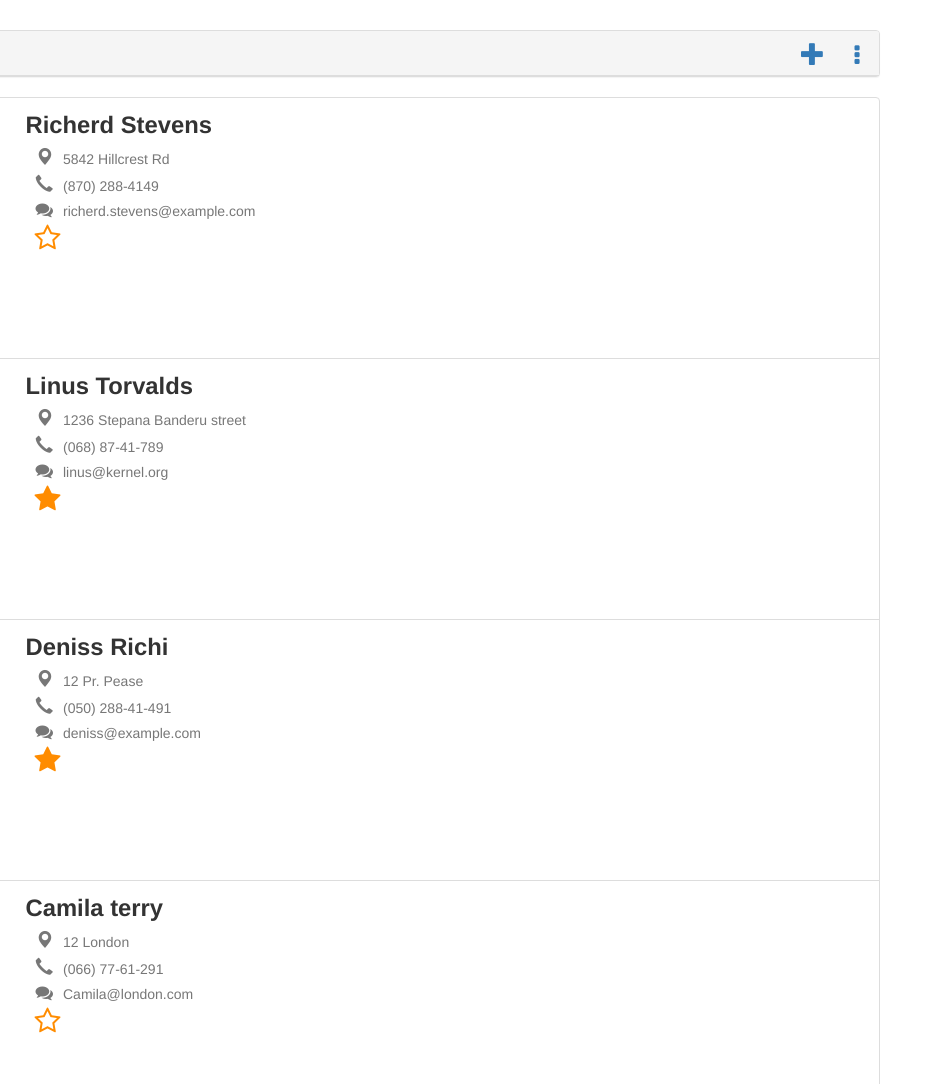
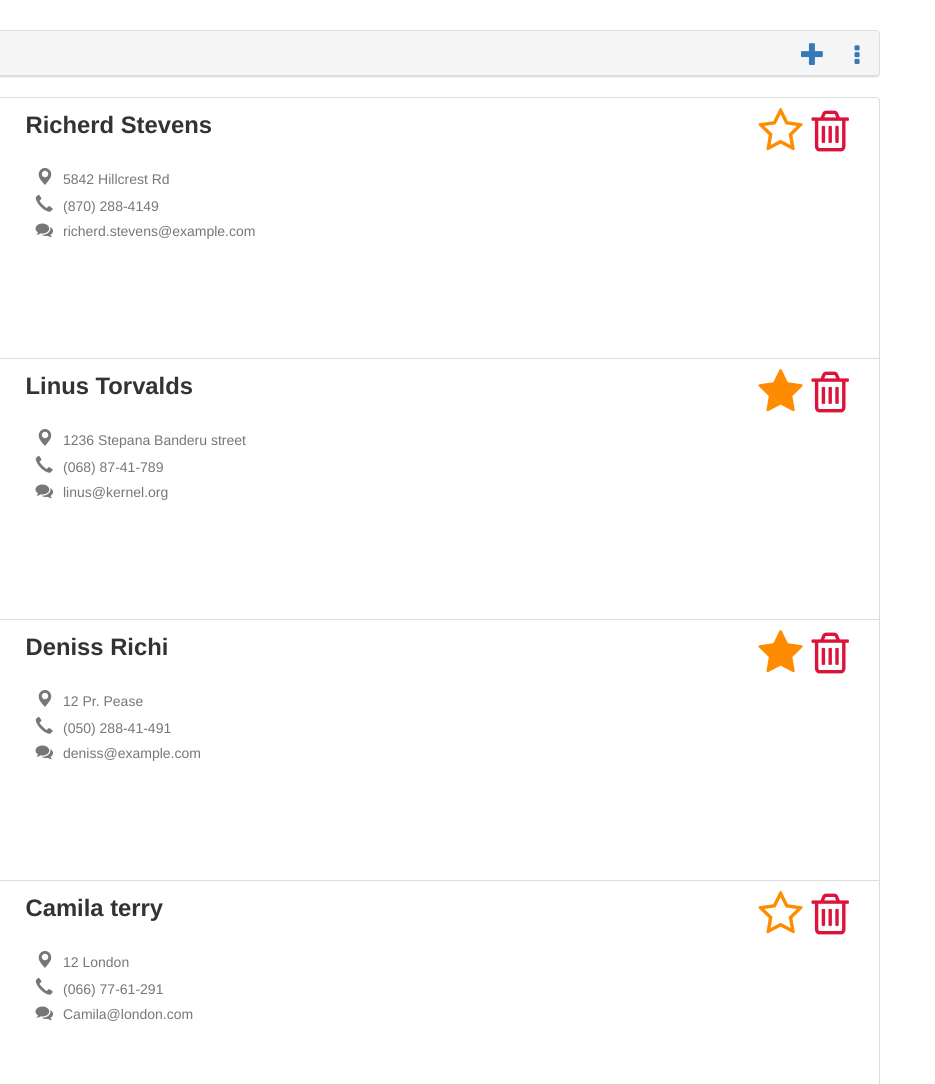
Before and after one commit to macnaer/-824, a React app: page / in a window 1280 px wide. Shown: the top 1084 px of the page, 345-1280 px from the left. Built offline with nearby package versions, Linux system fonts and the light colour scheme.

Commit message:
Start working with delete contact

```diff
--- a/src/Components/ContactList/ContactItem/ContacItem.js
+++ b/src/Components/ContactList/ContactItem/ContacItem.js
@@ -42,7 +42,22 @@ class ContactItem extends Component {
             <img src={URL} alt={name} className="img-responsive img-circle" />
           </div>
           <div className="col-xs-12 col-sm-9">
-            <span className="name">{name}</span>
+            <span className="name">
+              {name}{" "}
+              <span>
+                <i
+                  className={starStyle}
+                  aria-hidden="true"
+                  onClick={this.props.onStarChange}
+                ></i>
+                <i
+                  class="fa fa-trash-o fa-2x trash"
+                  aria-hidden="true"
+                  onClick={this.props.onDeleteContact}
+                ></i>
+              </span>
+            </span>
+
             <br />
             <span
               className="glyphicon glyphicon-map-marker text-muted c-info"
@@ -71,13 +86,6 @@ class ContactItem extends Component {
               <span className="text-muted">{email}</span>
               <br />
             </span>
-            <span>
-              <i
-                className={starStyle}
-                aria-hidden="true"
-                onClick={this.props.onStarChange}
-              ></i>
-            </span>
           </div>
           <div className="clearfix"></div>
           <button className="btn btn-success" onClick={this.onRandomAvatar}>
--- a/src/Components/ContactList/ContactItem/ContactItem.css
+++ b/src/Components/ContactList/ContactItem/ContactItem.css
@@ -12,3 +12,12 @@ span .fa {
 .star {
   color: darkorange;
 }
+.trash {
+  color: crimson;
+}
+.name {
+  display: block;
+}
+.name span {
+  float: right;
+}
--- a/src/Components/ContactList/ContactList.js
+++ b/src/Components/ContactList/ContactList.js
@@ -3,7 +3,7 @@ import "./ContactList.css";
 
 import ContactItem from "./ContactItem/ContacItem";
 
-const ContactList = ({ List, onStarChange }) => {
+const ContactList = ({ List, onStarChange, onDeleteContact }) => {
   // console.log("Props in ContactList ", List);
   const singleContact = List.map(item => {
     return (
@@ -17,6 +17,7 @@ const ContactList = ({ List, onStarChange }) => {
         avatar={item.avatar}
         star={item.star}
         onStarChange={() => onStarChange(item.id)}
+        onDeleteContact={() => onDeleteContact(item.id)}
       />
     );
   });
--- a/src/index.js
+++ b/src/index.js
@@ -84,6 +84,11 @@ class App extends React.Component {
       List: newList
     });
   };
+  onDeleteContact = id => {
+    const index = this.state.List.findIndex(elem => elem.id === id);
+    // console.log(id);
+    // console.log(index);
+  };
 
   render() {
     return (
@@ -121,6 +126,7 @@ class App extends React.Component {
           <ContactList
             List={this.state.List}
             onStarChange={this.onStarChange}
+            onDeleteContact={this.onDeleteContact}
           />
           <AddContact onAddContact={this.onAddContact} />
         </div>
```
